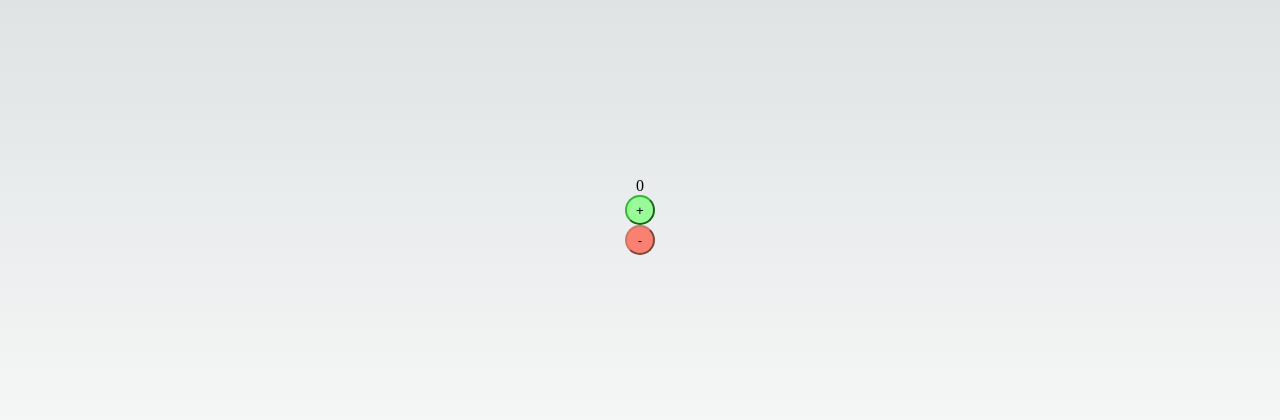
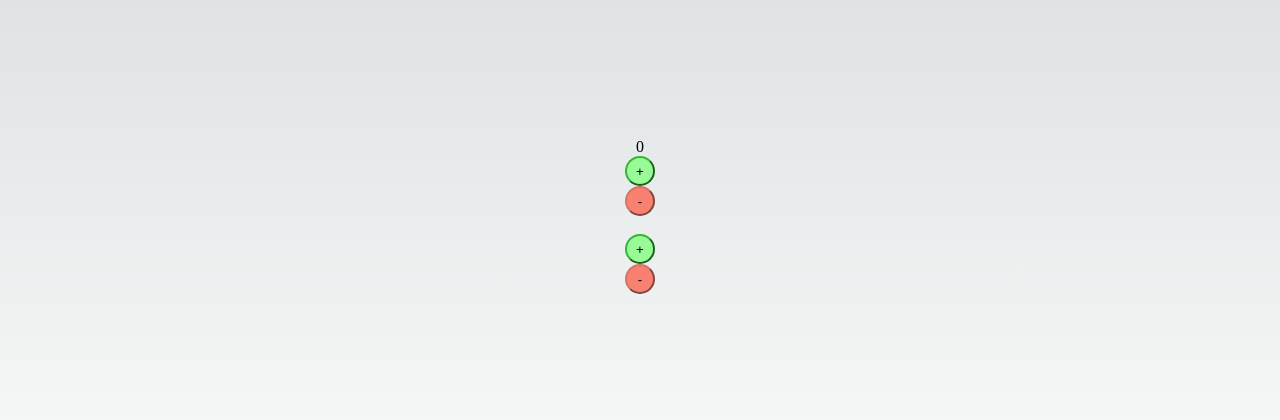
Before and after one commit to Aluonam/contadorTotalCounter, a Next.js app in the folder counter-total-counter/: page / in a window 1280 px wide. Shown: the part 184-604 px from the top of the page. Built offline with nearby package versions, Linux system fonts and the light colour scheme.

Commit message:
Varios contadores el mismo useState

```diff
--- /dev/null
+++ b/counter-total-counter/pages/components/AllCounter.jsx
@@ -0,0 +1,20 @@
+import React, {useState} from 'react'
+import Counter from './Counter'
+
+const AllCounter = () => {
+
+    const [calculoContador, setCalculoContador] = useState(0)
+
+
+  return (
+    <>
+    {calculoContador}
+
+    <Counter calculoContador={calculoContador} setCalculoContador={setCalculoContador}></Counter>
+    <br></br>
+    <Counter calculoContador={calculoContador} setCalculoContador={setCalculoContador}></Counter>
+    </>
+  )
+}
+
+export default AllCounter
--- a/counter-total-counter/pages/components/Counter.jsx
+++ b/counter-total-counter/pages/components/Counter.jsx
@@ -1,14 +1,14 @@
 import React, {useState} from 'react'
 import estiloCSS from '@/pages/components/Counter.module.css'
 
-const Counter = () => {
+const Counter = ({calculoContador,setCalculoContador}) => {
 
-    const [calculoContador, setCalculoContador] = useState(0)
+
 
 
   return (
     <>
-    {calculoContador}
+
     <button onClick={()=>{setCalculoContador(calculoContador + 1)}}
         className={estiloCSS.botonSumar}>+</button>
     <button onClick={()=>{setCalculoContador(calculoContador - 1)}}
--- a/counter-total-counter/pages/index.js
+++ b/counter-total-counter/pages/index.js
@@ -1,6 +1,7 @@
 import Head from 'next/head'
 import styles from '@/styles/Home.module.css'
 import Counter from './components/Counter'
+import AllCounter from './components/AllCounter'
 
 
 export default function Home() {
@@ -13,7 +14,7 @@ export default function Home() {
         <link rel="icon" href="/favicon.ico" />
       </Head>
       <main className={`${styles.main}`}>
-      <Counter></Counter>
+      <AllCounter></AllCounter>
       </main>
     </>
   )
```
